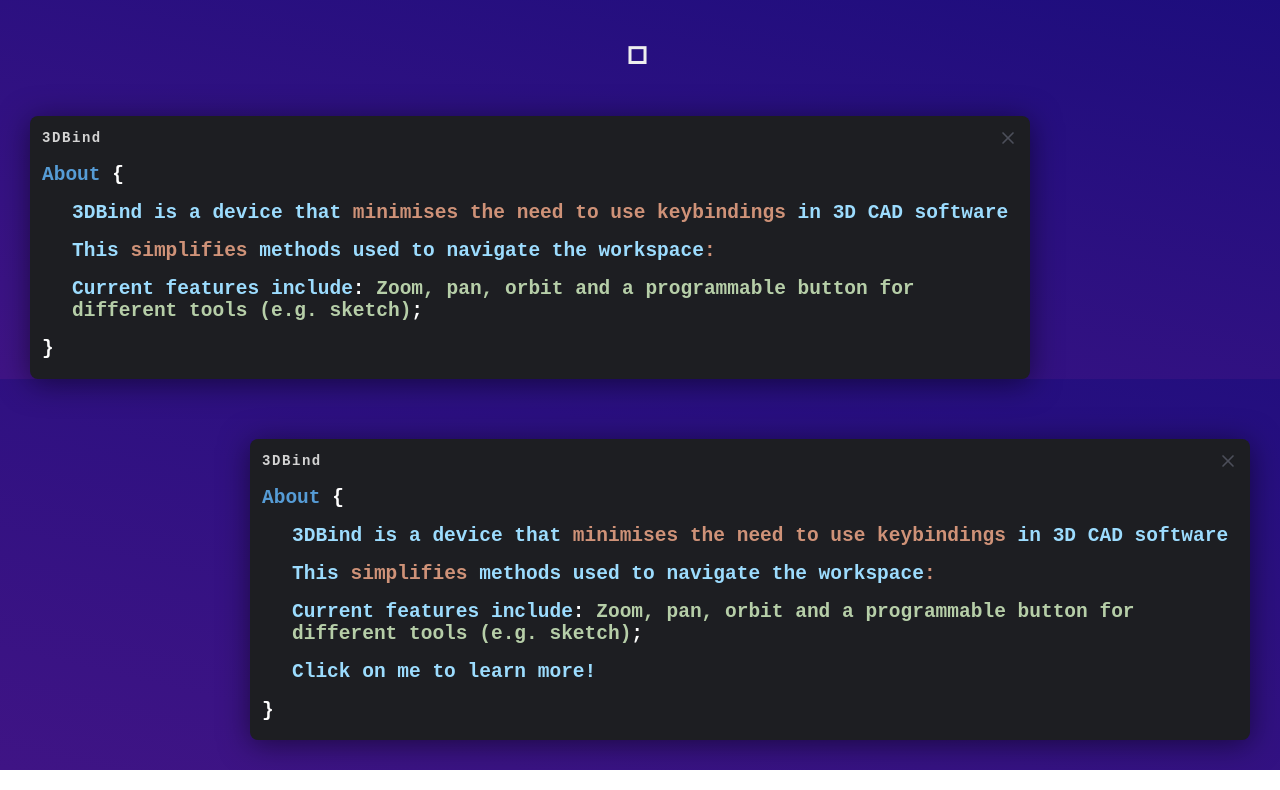
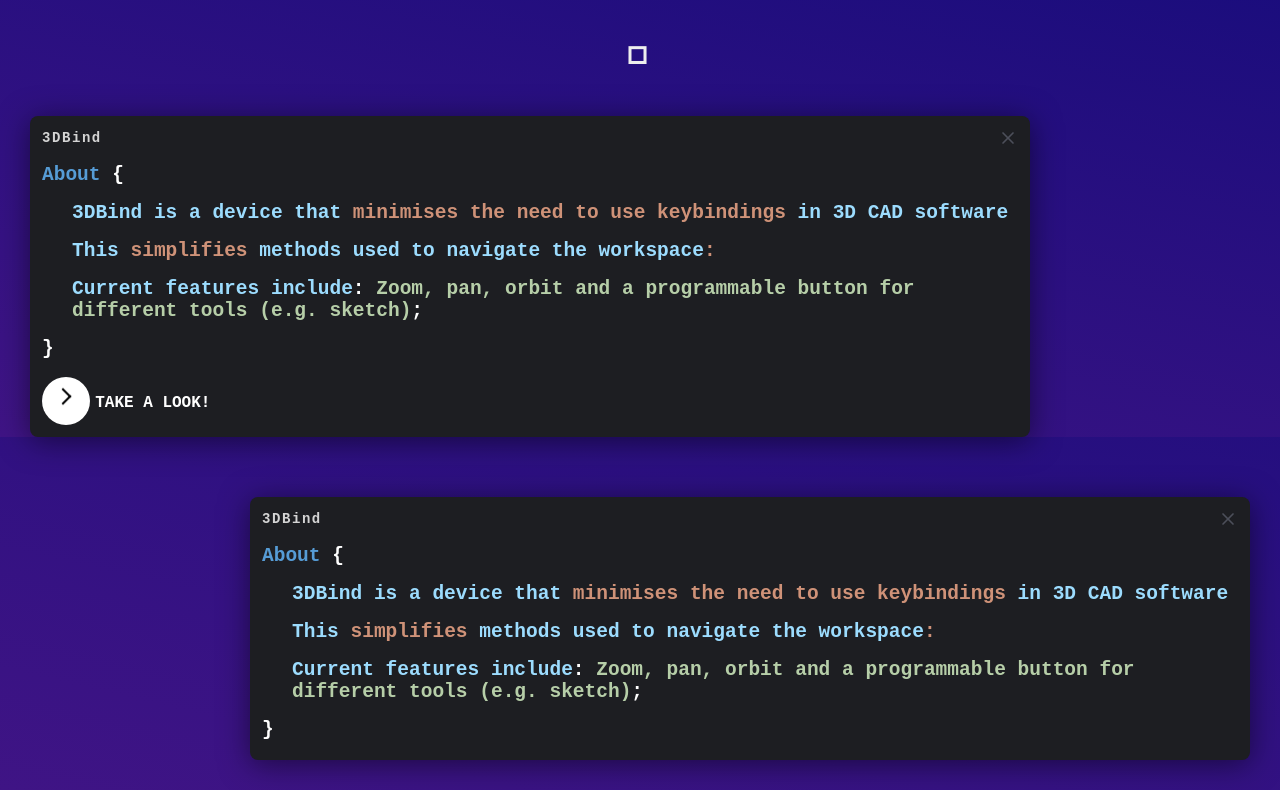
Before and after one commit to Chiron8/chiron8.dev, a plain HTML site: page index.html in a window 1280 px wide. Shown: the part 1110-1900 px from the top of the page. Drawn offline with Linux system fonts and the light colour scheme; a web font is replaced by a local one.

Commit message:
Add button and simplify styles

```diff
--- a/3db.html
+++ b/3db.html
@@ -7,7 +7,6 @@
     <div class="editor-content">
         <code class="code">
             <h2><span class="color-0">About </span> <span>{</span></h2>
-
             <h2 class="property">
                 <span class="color-2">3DBind is a device that </span><span class="color-3">minimises the need to use keybindings</span><span class="color-2"> in 3D CAD software</span>
             </h2>
@@ -21,10 +20,19 @@
             <h2>}</span></h2>
         </code>
         <img src="img/3DB.png" alt="hover image" class="hover-img">
+        <div style="display: flex; align-items: center; gap: 10px;">
+            <!-- From Uiverse.io by cssbuttons-io -->
+            <button class="learn-more">
+                <span class="circle" aria-hidden="true">
+                    <span class="icon arrow"></span>
+                </span>
+                <span class="button-text">Take a look!</span>
+            </button>
+        </div>
     </div>
 </div>
 
-<div class="code-editor2">
+<div class="code-editor" style="float:right">
     <div class="header">
         <span class="title">3DBind</span>
         <svg xmlns="http://www.w3.org/2000/svg" fill="none" viewBox="0 0 24 24" class="icon"><g stroke-width="0" id="SVGRepo_bgCarrier"></g><g stroke-linejoin="round" stroke-linecap="round" id="SVGRepo_tracerCarrier"></g><g id="SVGRepo_iconCarrier"> <path stroke-linecap="round" stroke-width="2" stroke="#4C4F5A" d="M6 6L18 18"></path> <path stroke-linecap="round" stroke-width="2" stroke="#4C4F5A" d="M18 6L6 18"></path> </g></svg>
@@ -32,7 +40,6 @@
     <div class="editor-content">
         <code class="code">
             <h2><span class="color-0">About </span> <span>{</span></h2>
-
             <h2 class="property">
                 <span class="color-2">3DBind is a device that </span><span class="color-3">minimises the need to use keybindings</span><span class="color-2"> in 3D CAD software</span>
             </h2>
@@ -43,9 +50,6 @@
                 <span class="color-2"> Current features include</span><span>:</span>
                 <span class="color-1">Zoom, pan, orbit and a programmable button for different tools (e.g. sketch)</span></span>;
             </h2>
-          <h2 class="property">
-            <span class="color-2">Click on me to learn more!</span>
-          </h2>
             <h2>}</span></h2>
         </code>
     </div>
--- a/styles.css
+++ b/styles.css
@@ -169,13 +169,90 @@ body {
   background-color: rgba(0, 0, 0, 0.5);
 }
 
-.code-editor2 {
-  margin: 30px;
-  float: right;
-  margin-left: 2rem;
-  max-width: 1000px;
-  background-color: #1d1e22;
-  box-shadow: 0px 4px 30px rgba(0, 0, 0, 0.5);
-  border-radius: 8px;
-  padding: 2px;
+button {
+ position: relative;
+ display: inline-block;
+ cursor: pointer;
+ outline: none;
+ border: 0;
+ vertical-align: middle;
+ text-decoration: none;
+ background: transparent;
+ padding: 0;
+ font-size: inherit;
+ font-family: inherit;
 }
+
+button.learn-more {
+ width: 12rem;
+ height: auto;
+}
+
+button.learn-more .circle {
+ transition: all 0.45s cubic-bezier(0.65, 0, 0.076, 1);
+ position: relative;
+ display: block;
+ margin: 0;
+ width: 3rem;
+ height: 3rem;
+ background: #FFFFFF;
+ border-radius: 1.625rem;
+}
+
+button.learn-more .circle .icon {
+ transition: all 0.45s cubic-bezier(0.65, 0, 0.076, 1);
+ position: absolute;
+ top: 0;
+ bottom: 0;
+ margin: auto;
+ background: #fff;
+}
+
+button.learn-more .circle .icon.arrow {
+ transition: all 0.45s cubic-bezier(0.65, 0, 0.076, 1);
+ left: 0.625rem;
+ width: 1.125rem;
+ height: 0.125rem;
+ background: none;
+}
+
+button.learn-more .circle .icon.arrow::before {
+ position: absolute;
+ content: "";
+ top: -0.29rem;
+ right: 0.0625rem;
+ width: 0.625rem;
+ height: 0.625rem;
+ border-top: 0.125rem solid #000;
+ border-right: 0.125rem solid #000;
+ transform: rotate(45deg);
+}
+
+button.learn-more .button-text {
+ transition: all 0.45s cubic-bezier(0.65, 0, 0.076, 1);
+ position: absolute;
+ top: 0;
+ left: 0;
+ right: 0;
+ bottom: 0;
+ padding: 0.9rem 0;
+ margin: 0 0 0 1.85rem;
+ color: #FFFFFF;
+ font-weight: 700;
+ line-height: 1.6;
+ text-align: center;
+ text-transform: uppercase;
+}
+
+button:hover .circle {
+ width: 100%;
+}
+
+button:hover .circle .icon.arrow {
+ background: #fff;
+ transform: translate(1rem, 0);
+}
+
+button:hover .button-text {
+ color: rgba(60, 20, 133, 1);
+}
```
Lines whose indentation alone changed are shown as unchanged.
